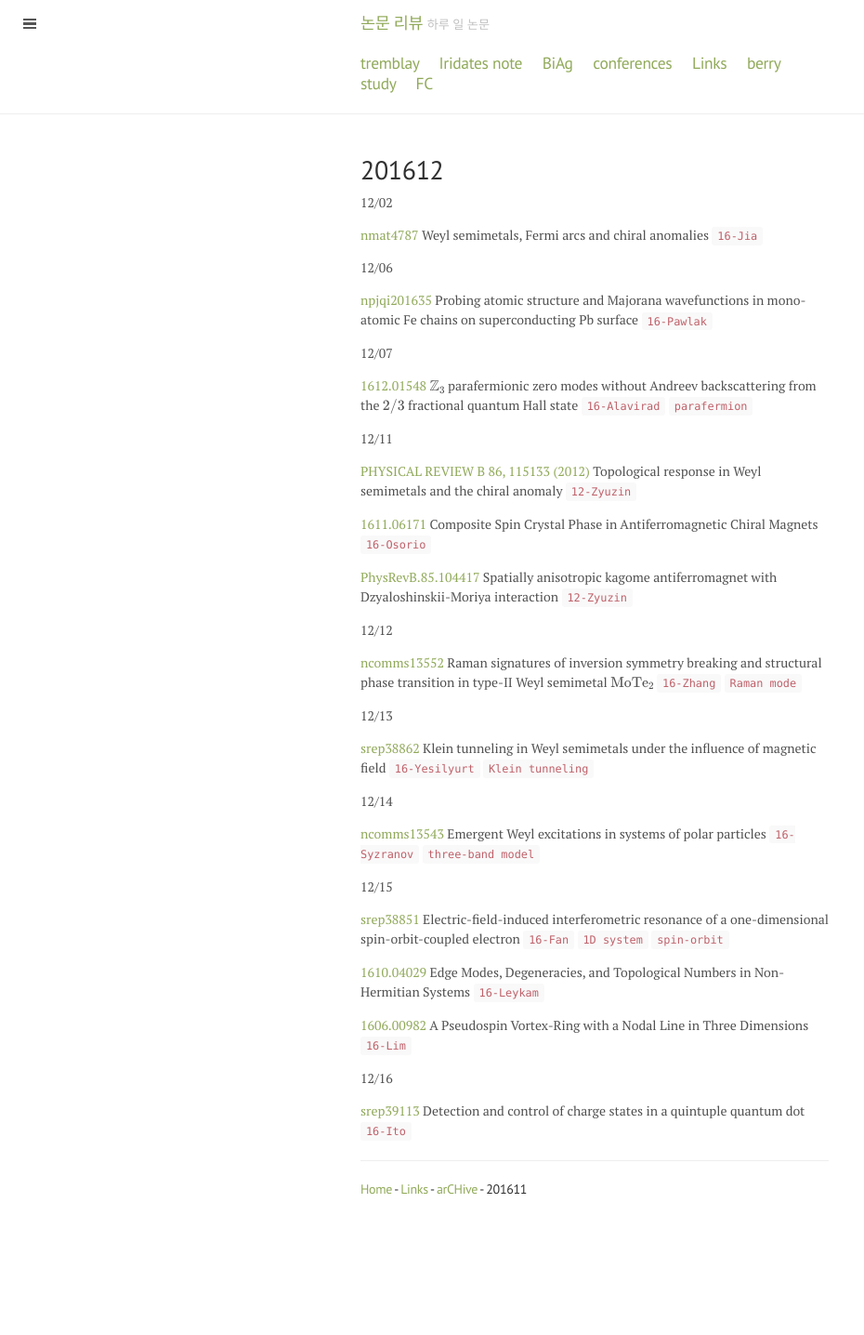
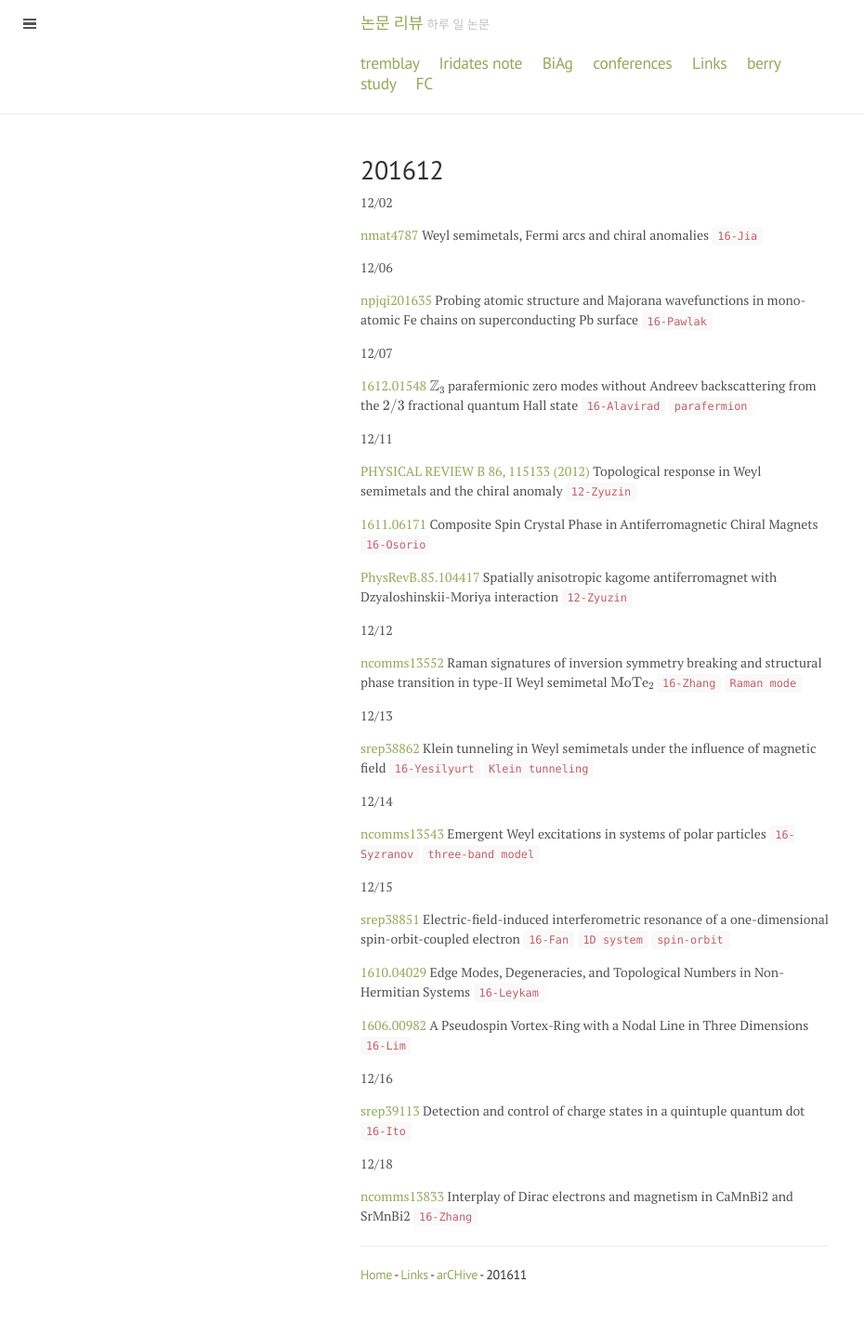
Before and after one commit to qkrwlsghdcjsworlt/work, a Jekyll site: the page built from 201612.md, in a window 1280 px wide. Shown: the whole page at 93% size, without its empty margins (0-930 px from the left). Built offline with Jekyll 4.4.1, drawn with Linux system fonts in a browser that asks for light colours; formulas are drawn with MathJax 3; before the commit the page ends 1344 px from its top, so only the background shows below that.

Commit message:
“update”

```diff
--- a/201612.md
+++ b/201612.md
@@ -50,7 +50,9 @@ quantum Hall state `16-Alavirad` `parafermion`
 
 [srep39113](http://www.nature.com/articles/srep39113) Detection and control of charge states in a quintuple quantum dot `16-Ito`
 
+12/18
 
+[ncomms13833](http://www.nature.com/articles/ncomms13833) Interplay of Dirac electrons and magnetism in CaMnBi2 and SrMnBi2 `16-Zhang`
 
 
 
```
